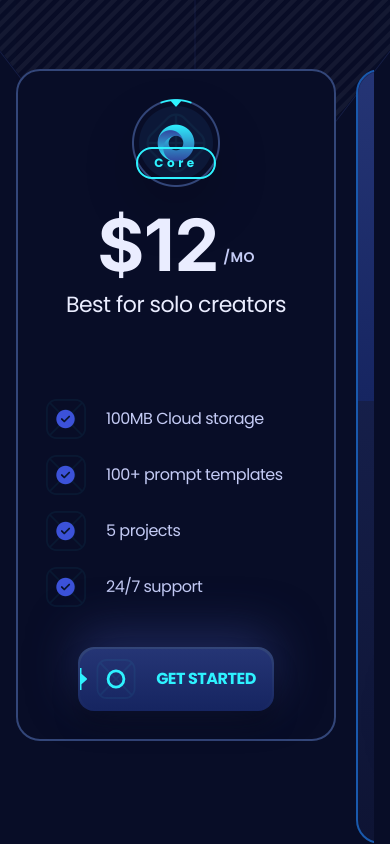
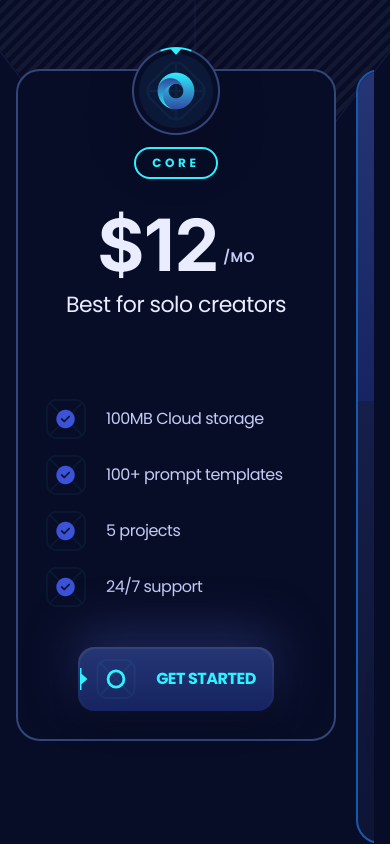
Before and after one commit to ian-roland/Xora, a React (Vite) app in the folder frontend/: page / in a window 390 px wide. Shown: the part 2337-3181 px from the top of the page. Built offline with nearby package versions, Linux system fonts and the light colour scheme.

Commit message:
added: finished the pricing section and fixed the mobile responsiveness bugs :)

```diff
--- a/frontend/src/sections/Pricing.jsx
+++ b/frontend/src/sections/Pricing.jsx
@@ -3,7 +3,7 @@ import { useState } from "react";
 import { Element } from "react-scroll";
 import { plans } from "../constants";
 import CountUp from "react-countup";
-import Button from '../components/Button.jsx'
+import Button from "../components/Button.jsx";
 
 const Pricing = () => {
   const [monthly, setMonthly] = useState(false);
@@ -73,7 +73,7 @@ const Pricing = () => {
                 <div
                   className={clsx(
                     "absolute left-0 right-0 z-2 flex items-center justify-center",
-                    index === 1 ? "-top-6" : "-top6 xl:-top-11"
+                    index === 1 ? "-top-6" : "-top-6 xl:-top-11"
                   )}
                 >
                   <img
@@ -94,7 +94,7 @@ const Pricing = () => {
                 >
                   <div
                     className={clsx(
-                      "small-2 rounded-20 relative z-2 mx-auto mb-6 border-2 px-4 py-1.5 uppercased",
+                      "small-2 rounded-20 relative z-2 mx-auto mb-6 border-2 px-4 py-1.5 uppercase",
                       index === 1 ? "border-p3 text-p3" : "border-p1 text-p1"
                     )}
                   >
@@ -133,7 +133,10 @@ const Pricing = () => {
                 </div>
                 <ul className="mx-auto space-y-4 xl:px-7">
                   {plan.features.map((feature) => (
-                    <li key={feature} className="relative flex items-center gap-5">
+                    <li
+                      key={feature}
+                      className="relative flex items-center gap-5"
+                    >
                       <img
                         src={"/images/check.png"}
                         alt="check"
@@ -145,9 +148,7 @@ const Pricing = () => {
                 </ul>
 
                 <div className="mt-10 flex w-full justify-center">
-
                   <Button icon={plan.icon}> Get Started</Button>
-
                 </div>
 
                 {index === 1 && (
@@ -155,8 +156,6 @@ const Pricing = () => {
                     Limited time offer
                   </p>
                 )}
-
-
               </div>
             ))}
           </div>
```
